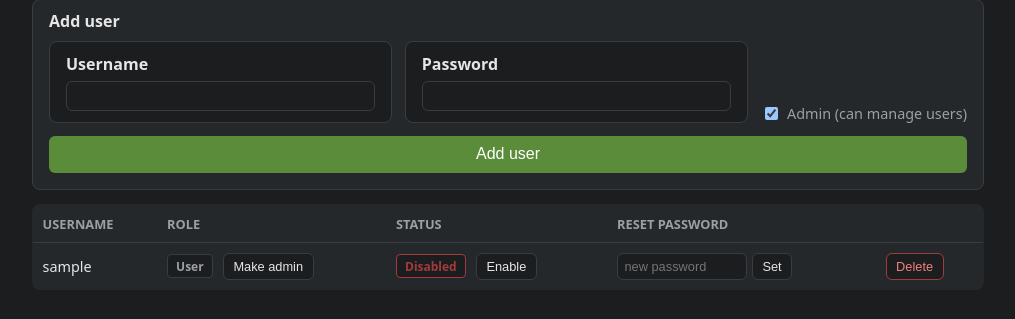
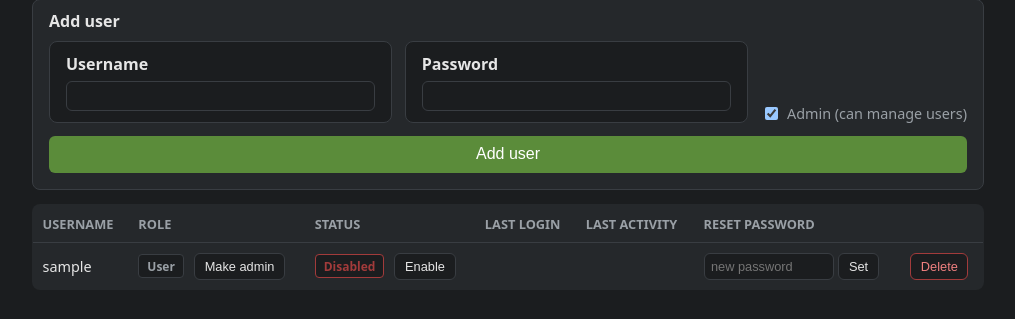
Before and after one commit to rfalias/pz-admin, a FastAPI app: template src/templates/settings.html in a window 1280 px wide. Shown: the part 205-524 px from the top of the page, without its empty margins (132-1147 px from the left). Run offline with FastAPI, Linux system fonts and the light colour scheme; the template is opened without the code that fills it: most values are stand-ins (such as "Sample title", 1, 10 or a date in 2020); data that the repository does not hold is empty; parts of the project's set-up code (start-up, migrations or seed data) failed here and were passed over.

Commit message:
Show last login and last activity on the Settings users table
Derived from the audit log: last successful login, and last event of
any kind (including failed logins/actions) attributed to the account.
Accounts with no matching audit rows show "Never".

Co-Authored-By: Claude Sonnet 5 <noreply@anthropic.com>

```diff
--- a/src/audit_log.py
+++ b/src/audit_log.py
@@ -65,6 +65,35 @@ def record_event(
         conn.close()
 
 
+def last_activity(db_path: Path) -> dict[str, dict]:
+    """Per-actor most recent successful login epoch and most recent event of
+    any kind (activity, success or not), keyed by username. An actor with no
+    rows of a given kind simply has no key for it - e.g. a user who was
+    created but never logged in has no "login" entry."""
+    if not db_path.exists():
+        return {}
+    conn = sqlite3.connect(db_path)
+    try:
+        conn.row_factory = sqlite3.Row
+        login_rows = conn.execute(
+            "SELECT actor, MAX(epoch) AS epoch FROM audit_events "
+            "WHERE action = 'login' AND success = 1 AND actor IS NOT NULL "
+            "GROUP BY actor"
+        ).fetchall()
+        activity_rows = conn.execute(
+            "SELECT actor, MAX(epoch) AS epoch FROM audit_events "
+            "WHERE actor IS NOT NULL GROUP BY actor"
+        ).fetchall()
+        result: dict[str, dict] = {}
+        for row in login_rows:
+            result.setdefault(row["actor"], {})["last_login_epoch"] = row["epoch"]
+        for row in activity_rows:
+            result.setdefault(row["actor"], {})["last_activity_epoch"] = row["epoch"]
+        return result
+    finally:
+        conn.close()
+
+
 def list_events(db_path: Path, limit: int = 200, actions: list[str] | None = None) -> list[dict]:
     """Return most-recent-first audit rows, optionally filtered to a set of
     action types. `actions=None` or empty returns all types."""
--- a/src/main.py
+++ b/src/main.py
@@ -882,6 +882,18 @@ async def settings_page(request: Request, user: User | None = Depends(current_us
     denied = _require_admin(request, user)
     if denied:
         return denied
+    activity = await asyncio.to_thread(audit_log.last_activity, AUDIT_DB_PATH)
+    users = [
+        {
+            "id": u.id,
+            "username": u.username,
+            "is_superuser": u.is_superuser,
+            "is_active": u.is_active,
+            "last_login_epoch": activity.get(u.username, {}).get("last_login_epoch"),
+            "last_activity_epoch": activity.get(u.username, {}).get("last_activity_epoch"),
+        }
+        for u in await list_users()
+    ]
     return templates.TemplateResponse(
         request,
         "settings.html",
@@ -890,7 +902,7 @@ async def settings_page(request: Request, user: User | None = Depends(current_us
             "user": user.username,
             "container": PZ_CONTAINER_NAME,
             "flash": pop_flash(request),
-            "users": await list_users(),
+            "users": users,
             "current_user_id": str(user.id),
         },
     )
--- a/src/templates/settings.html
+++ b/src/templates/settings.html
@@ -28,6 +28,8 @@
       <th>Username</th>
       <th>Role</th>
       <th>Status</th>
+      <th>Last login</th>
+      <th>Last activity</th>
       <th>Reset password</th>
       <th></th>
     </tr>
@@ -65,6 +67,8 @@
           {% endif %}
         {% endif %}
       </td>
+      <td class="mono local-time" data-epoch="{{ u.last_login_epoch or '' }}">{{ "Never" if not u.last_login_epoch }}</td>
+      <td class="mono local-time" data-epoch="{{ u.last_activity_epoch or '' }}">{{ "Never" if not u.last_activity_epoch }}</td>
       <td>
         <form method="post" action="/settings/users/{{ u.id }}/password" class="settings-inline-form settings-password-form">
           <input type="password" name="password" placeholder="new password" required autocomplete="new-password">
@@ -84,4 +88,12 @@
   </tbody>
 </table>
 </div>
+
+<script>
+  document.querySelectorAll(".local-time[data-epoch]").forEach(function (el) {
+    var epoch = parseFloat(el.dataset.epoch);
+    if (!epoch) return;
+    el.textContent = new Date(epoch * 1000).toLocaleString();
+  });
+</script>
 {% endblock %}
```
